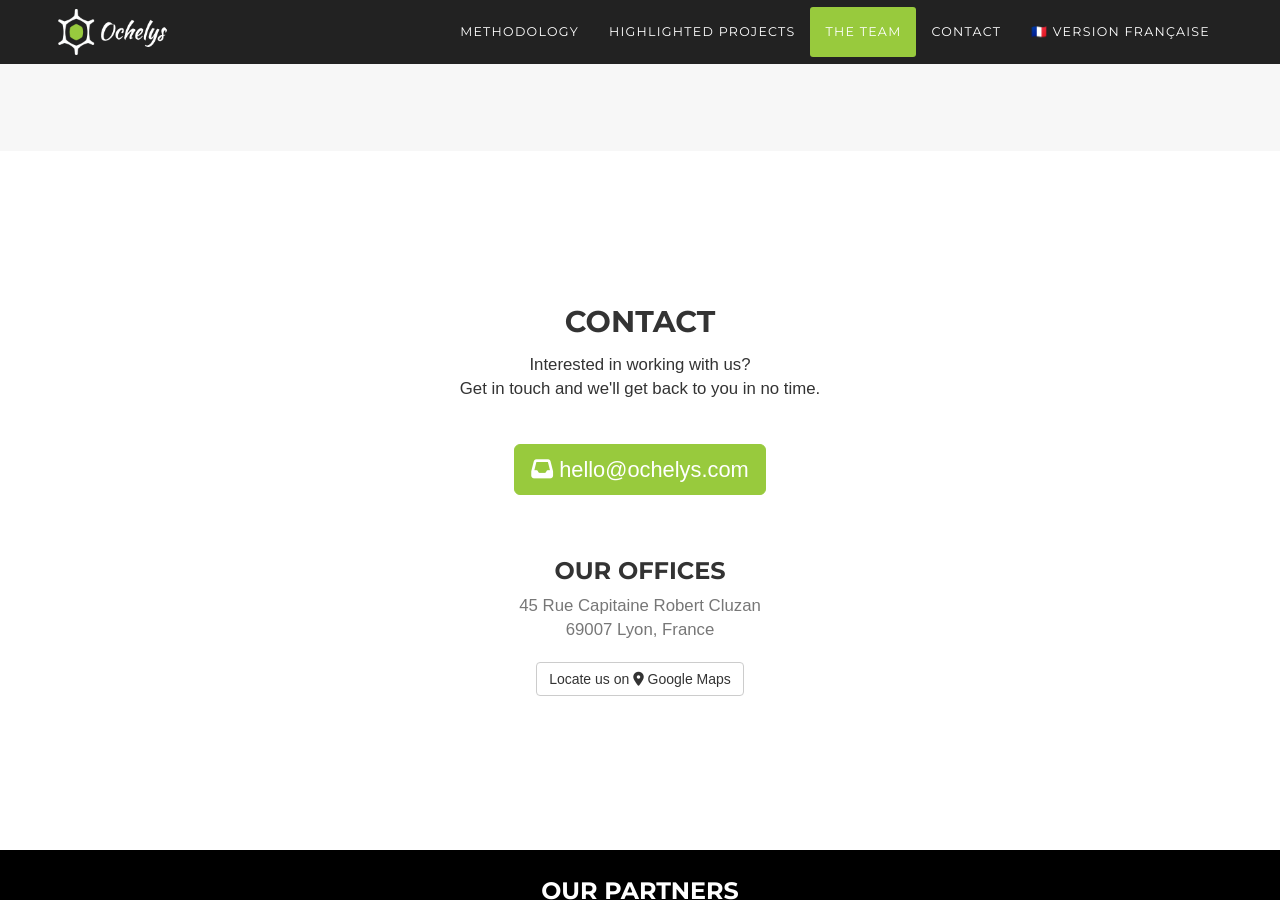
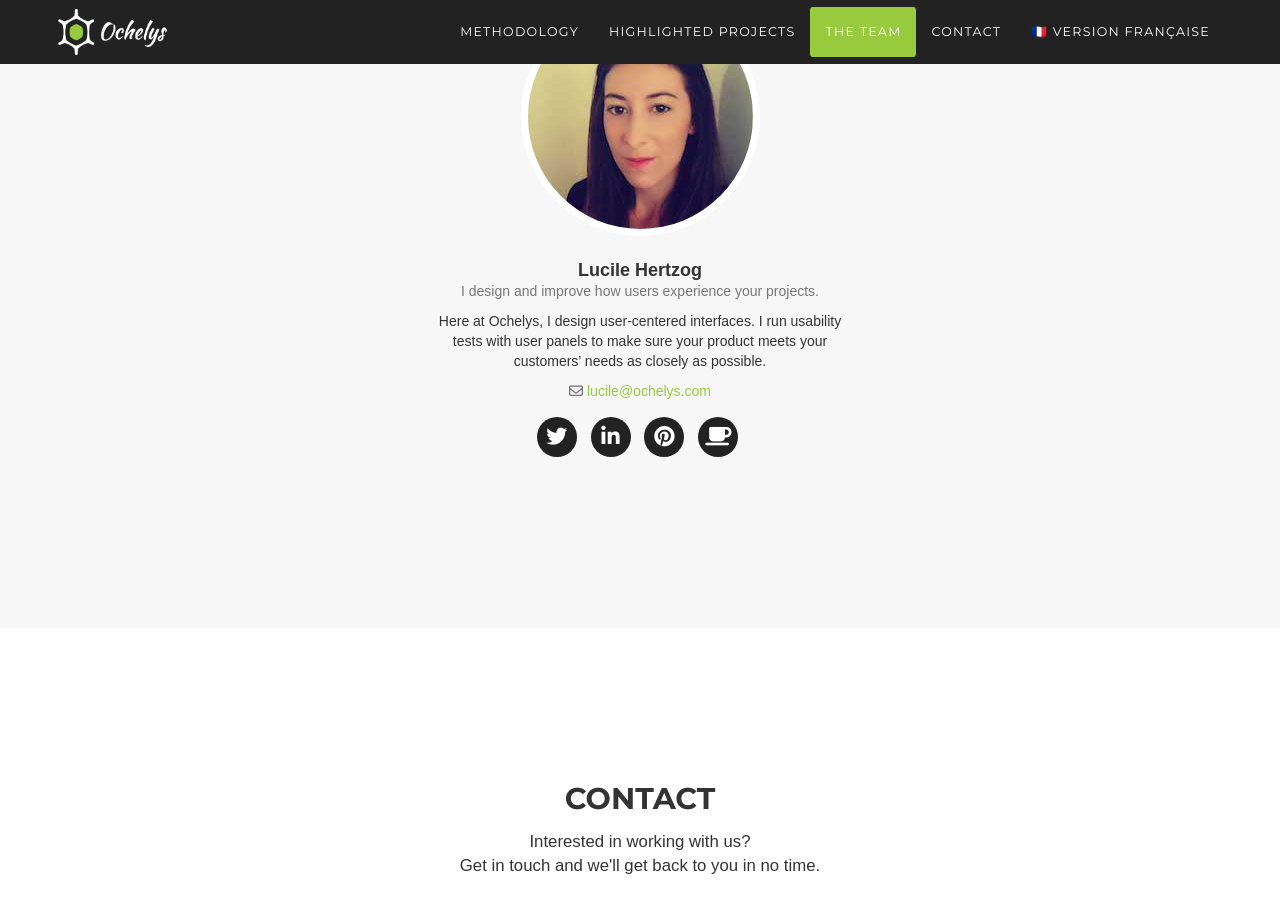
Before and after one commit to Ochelys/ochelys.github.io, a Jekyll site: the page built from en/index.md, in a window 1280 px wide and 900 px high, scrolled down 4581 px. Built offline with Jekyll 4.4.1, drawn with Linux system fonts in a browser that asks for light colours; nearby versions of some CDN libraries; some web fonts are replaced.

Commit message:
Adding Lucile's profil in English

```diff
--- a/_layouts/home.en.html
+++ b/_layouts/home.en.html
@@ -397,6 +397,19 @@ layout: default.en
           <li><a href="https://www.guillaumebriday.fr/" title="Guillaume's website"><i class="fa fa-coffee"></i><span class="sr-only">Guillaume's website</span></a></li>
         </ul>
       </div>
+      <div class="col-sm-6 col-md-offset-3 team-member">
+        <img src="{{ site.url }}/images/lucile.jpg" alt="Lucile Hertzog" class="img-responsive img-circle">
+        <h3 class="h4" lang="fr">Lucile Hertzog</h3>
+        <p class="text-muted">I design and improve how users experience your projects.</p>
+        <p class="bio">Here at Ochelys, I design user-centered interfaces. I run usability tests with user panels to make sure your product meets your customers’ needs as closely as possible.</p>
+        <p class="text-muted"><i class="fa fa-envelope-o"></i> <a href="mailto:lucile@ochelys.com">lucile@ochelys.com</a></p>
+        <ul class="list-inline social-buttons">
+          <li><a href="https://twitter.com/lucilehertzog" title="Lucile on Twitter"><i class="fa fa-twitter"></i><span class="sr-only">Lucile on Twitter</span></a></li>
+          <li><a href="https://www.linkedin.com/in/lucile-hertzog-76915899/" title="Lucile on LinkedIn"><i class="fa fa-linkedin"></i><span class="sr-only">Lucile on LinkedIn</span></a></li>
+          <li><a href="https://fr.pinterest.com/lucilehertzog/" title="Lucile on Pinterest"><i class="fa fa-pinterest"></i><span class="sr-only">Lucile on Pinterest</span></a></li>
+          <li><a href="http://www.lucile-hertzog.com/" title="Lucile's website"><i class="fa fa-coffee"></i><span class="sr-only">Lucile's website</span></a></li>
+        </ul>
+      </div>
     </div>
   </div>
 </section>
```
